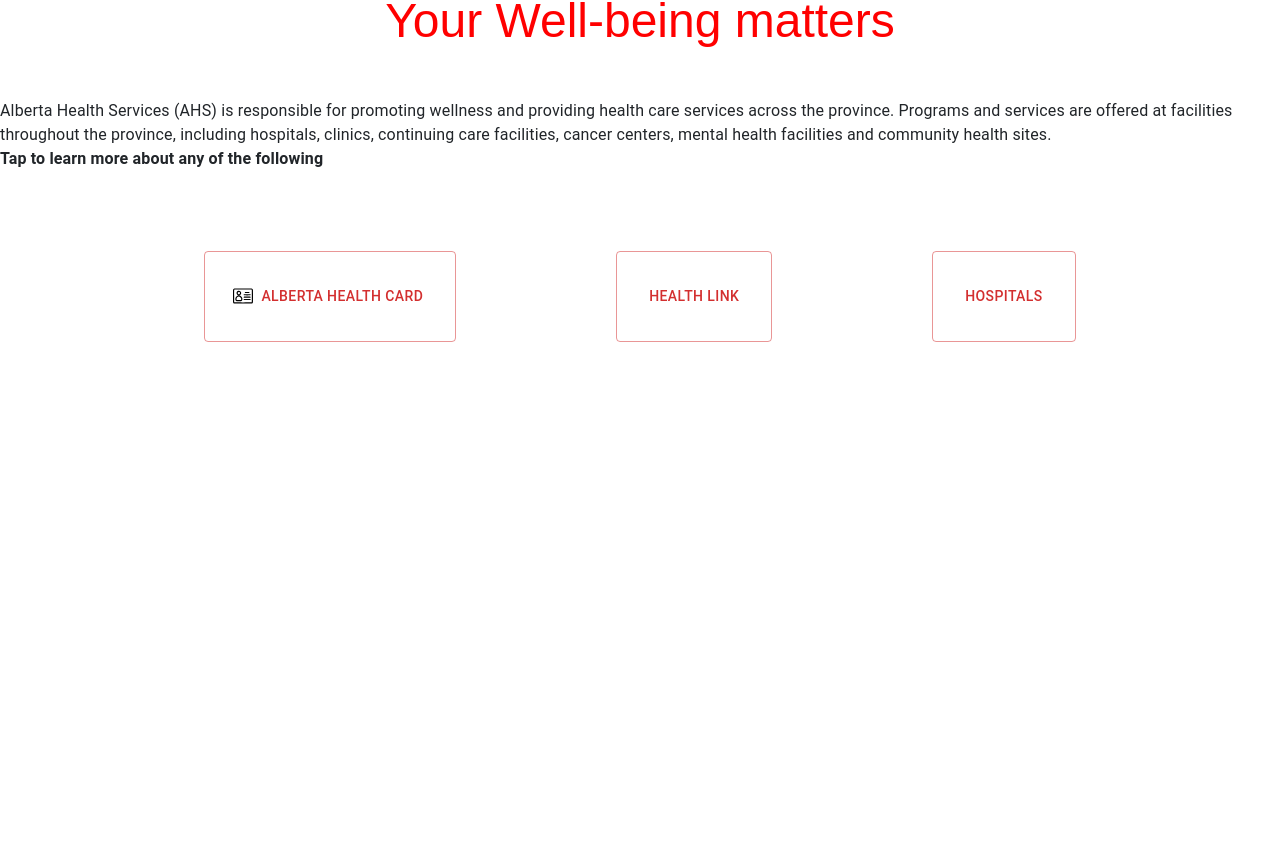
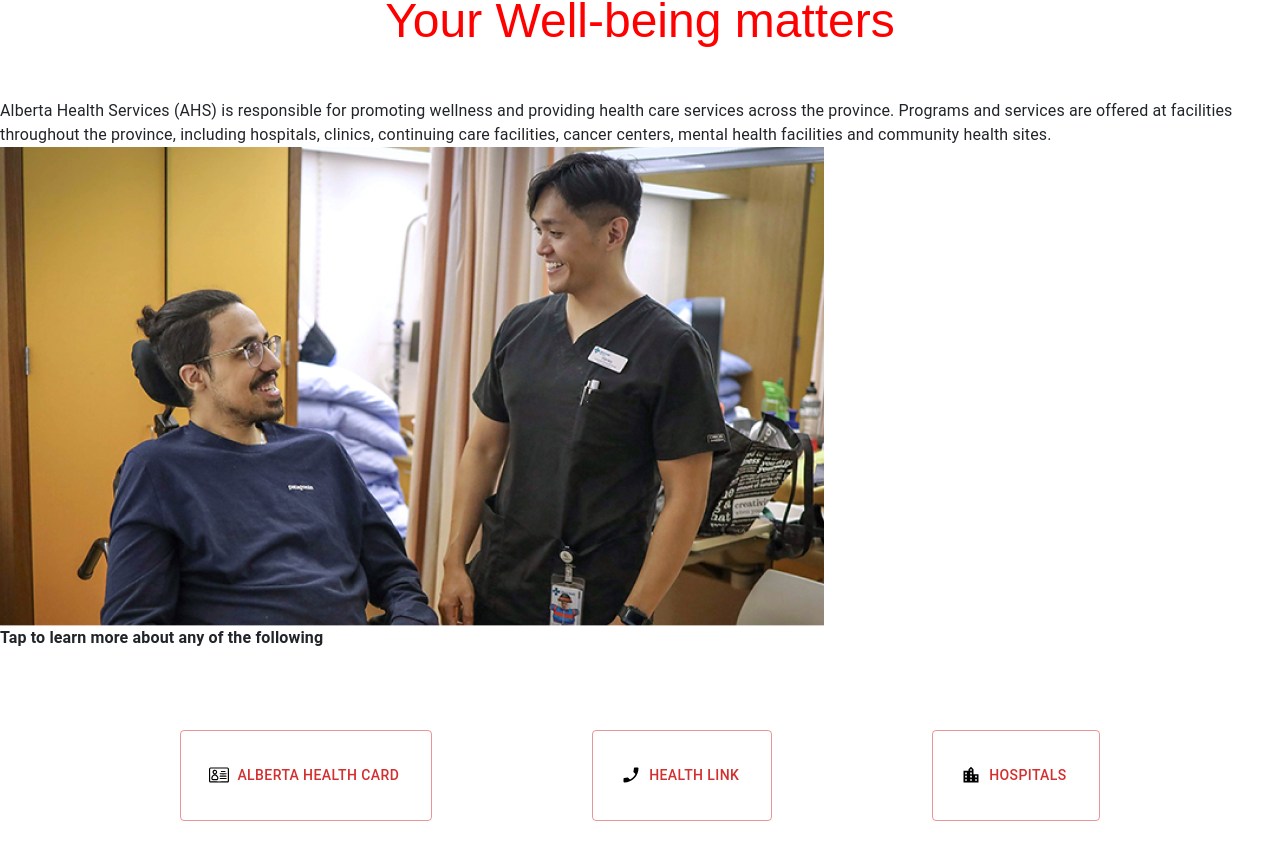
Before and after one commit to girimer/new_immigrant_kiosk, a React (Vite) app: page /MedicalScreen in a window 1280 px wide. Shown: the part 187-1046 px from the top of the page. Before the commit the page ends 800 px from the top, so only its background shows below. Built offline with nearby package versions, Linux system fonts and the light colour scheme.

Commit message:
almost done the first page, just need to style it

```diff
--- a/package.json
+++ b/package.json
@@ -17,6 +17,7 @@
     "bootstrap": "5.3",
     "localforage": "^1.10.0",
     "match-sorter": "^6.3.1",
+    "mui-image": "^1.0.7",
     "react": "^18.2.0",
     "react-dom": "^18.2.0",
     "react-flagkit": "^2.0.4",
--- a/src/pages/MedicalScreen.tsx
+++ b/src/pages/MedicalScreen.tsx
@@ -1,8 +1,11 @@
-import LanguageButton from "../components/buttons/LanguageButton";
 import Typography from "@mui/material/Typography";
 import ArrowBackIcon from "@mui/icons-material/ArrowBack";
 import { Button } from "@mui/material";
 import { Icon } from '@mui/material';
+import PhoneEnabledIcon from '@mui/icons-material/PhoneEnabled';
+import LocationCityIcon from '@mui/icons-material/LocationCity';
+
+
 export default function LanguageScreen() {
   const iconStyle = {
     padding: "16px", // Adjust the padding value as needed
@@ -16,6 +19,12 @@
     <Icon>
         <img alt="edit" src="./src/Images/684833.svg"/>
     </Icon>
+  );
+  const PhoneIcon = (
+      <PhoneEnabledIcon style={{fill: "black"}}/>
+  );
+  const buildingIcon = (
+    <LocationCityIcon style={{fill: "black"}}/>
   );
   return (
     <div>
@@ -33,6 +42,8 @@
       Programs and services are offered at facilities throughout the province, including hospitals, clinics, continuing care facilities, cancer centers,
       mental health facilities and community health sites.
       </Typography>
+      <img src="./src/Images/hospitalimage.png" width="824" height="478">
+      </img>
       <Typography>
         <strong>
         Tap to learn more about any of the following
@@ -40,8 +51,8 @@
       </Typography>
       <div className="flex flex-row justify-center" >
           <Button variant="outlined" style={buttonStyle} color="error" startIcon={cardIcon}>Alberta Health Card</Button>
-          <Button variant="outlined" style={buttonStyle} color="error">Health Link</Button>
-          <Button variant="outlined" style={buttonStyle} color="error">Hospitals</Button>
+          <Button variant="outlined" style={buttonStyle} color="error" startIcon={PhoneIcon}>Health Link</Button>
+          <Button variant="outlined" style={buttonStyle} color="error" startIcon={buildingIcon}>Hospitals</Button>
         </div>
     </div>
   );
```
Also changed, not shown: src/Images/hospitalimage.png (added), 1 other file (tests, documents, lock files or other folders).
